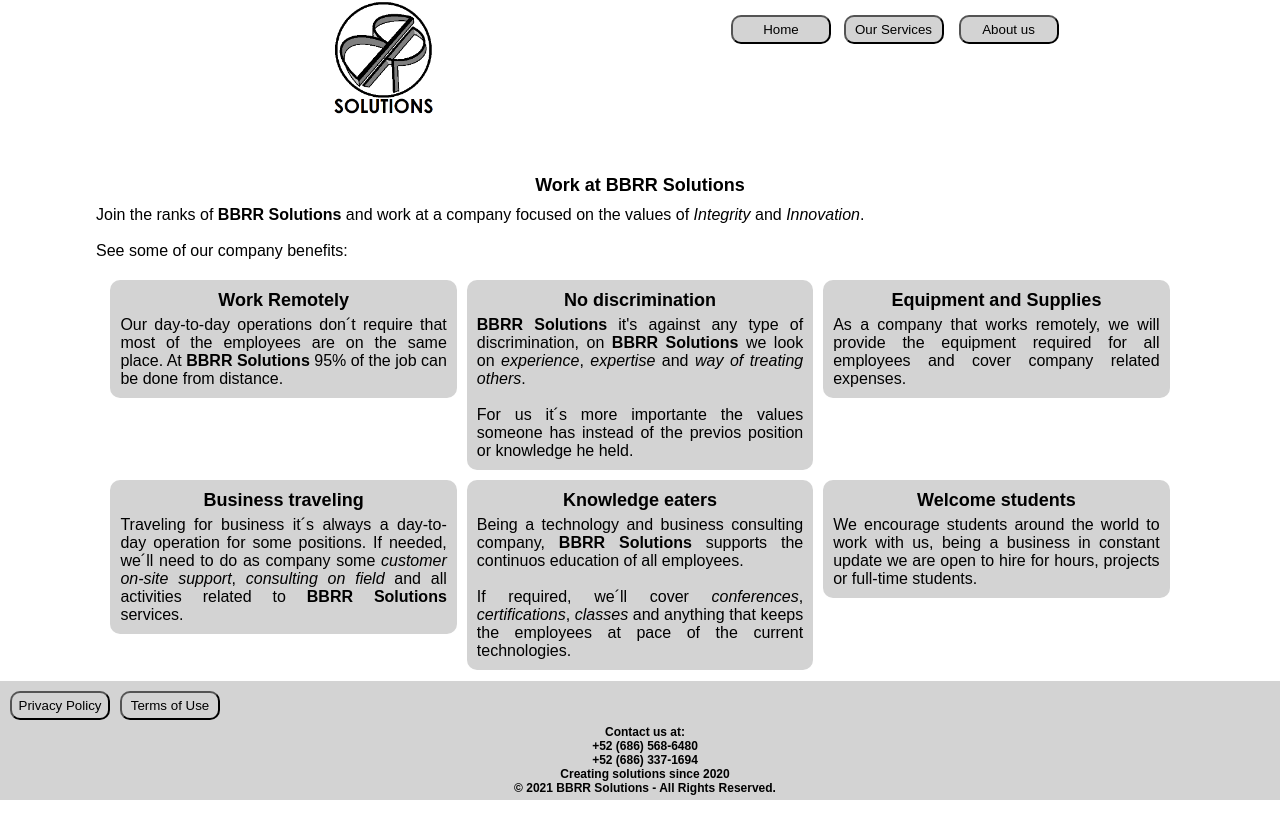
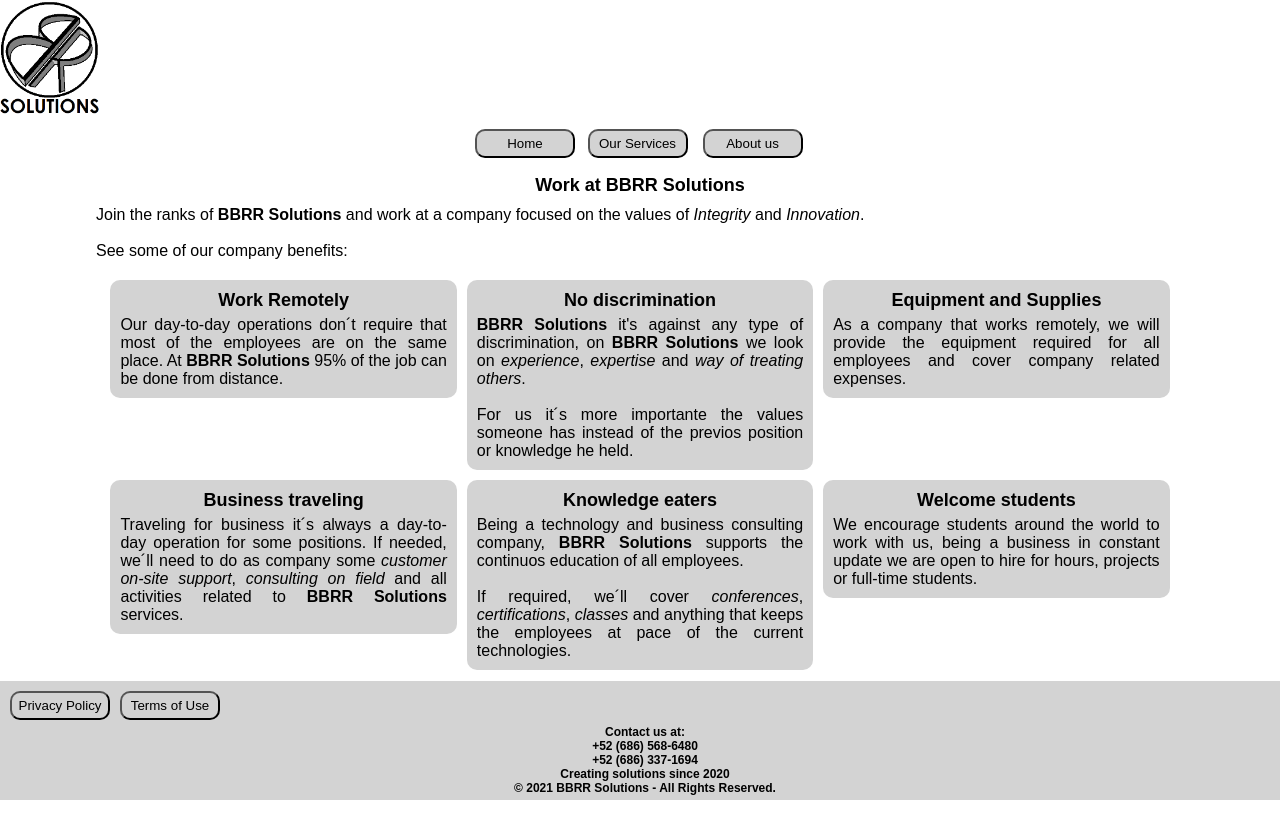
Before and after one commit to Generatores/BBRR-Solutions-Site, a React (Create React App) app: page /About-us/Careers in a window 1280 px wide. Shown: the top 838 px of the page. Built offline with nearby package versions, Linux system fonts and the light colour scheme.

Commit message:
test of config file

```diff
--- a/src/blocks/header.css
+++ b/src/blocks/header.css
@@ -2,13 +2,13 @@
   position: absolute;
   top: 0;
   width: 100%;
+}
+.header_item {
+  margin: auto;
+  width: 45%;
+  display: inline-block;
+  vertical-align: middle;
   text-align: center;
-}
-.header_container {
-  display: inline-block;
-  text-align: center;
-  width: 40%;
-  min-width: 340px;
 }
 #bbrr_logo {
   width: 100px;
```
Also changed, not shown: staticwebapp.config.json (added, +11 -0 lines).
